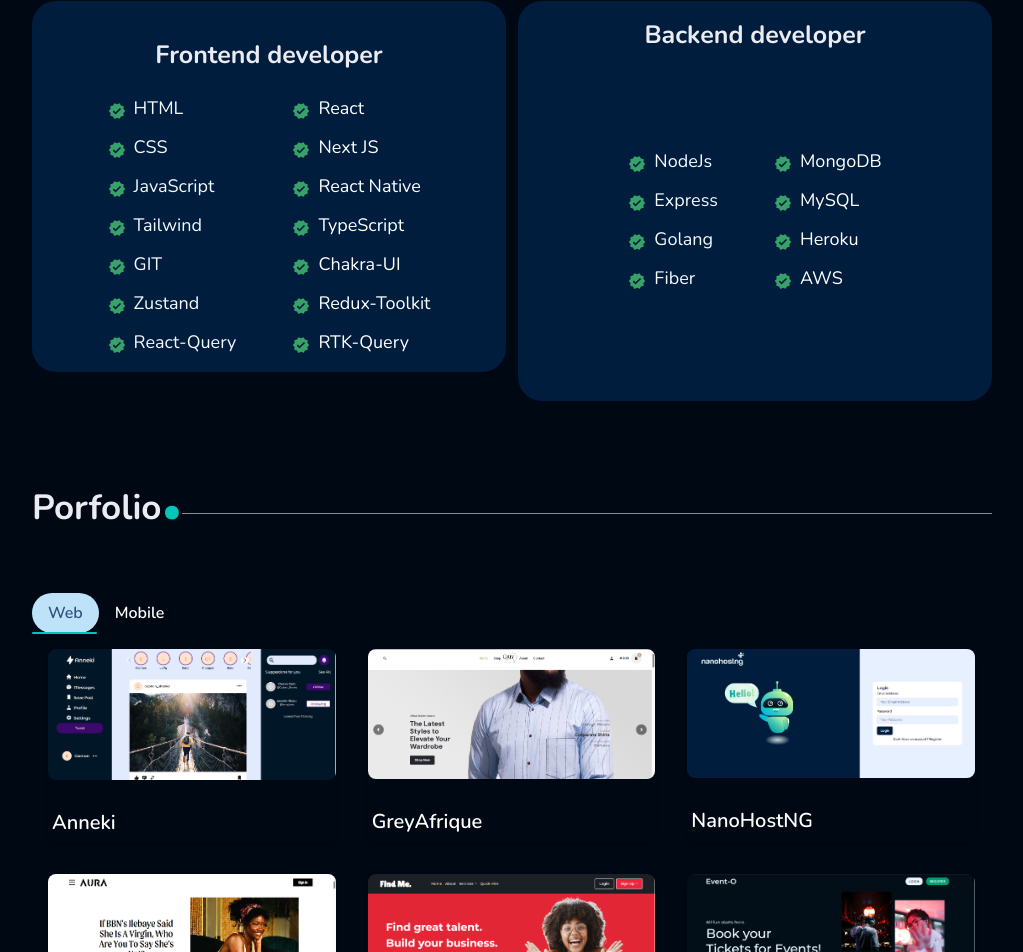
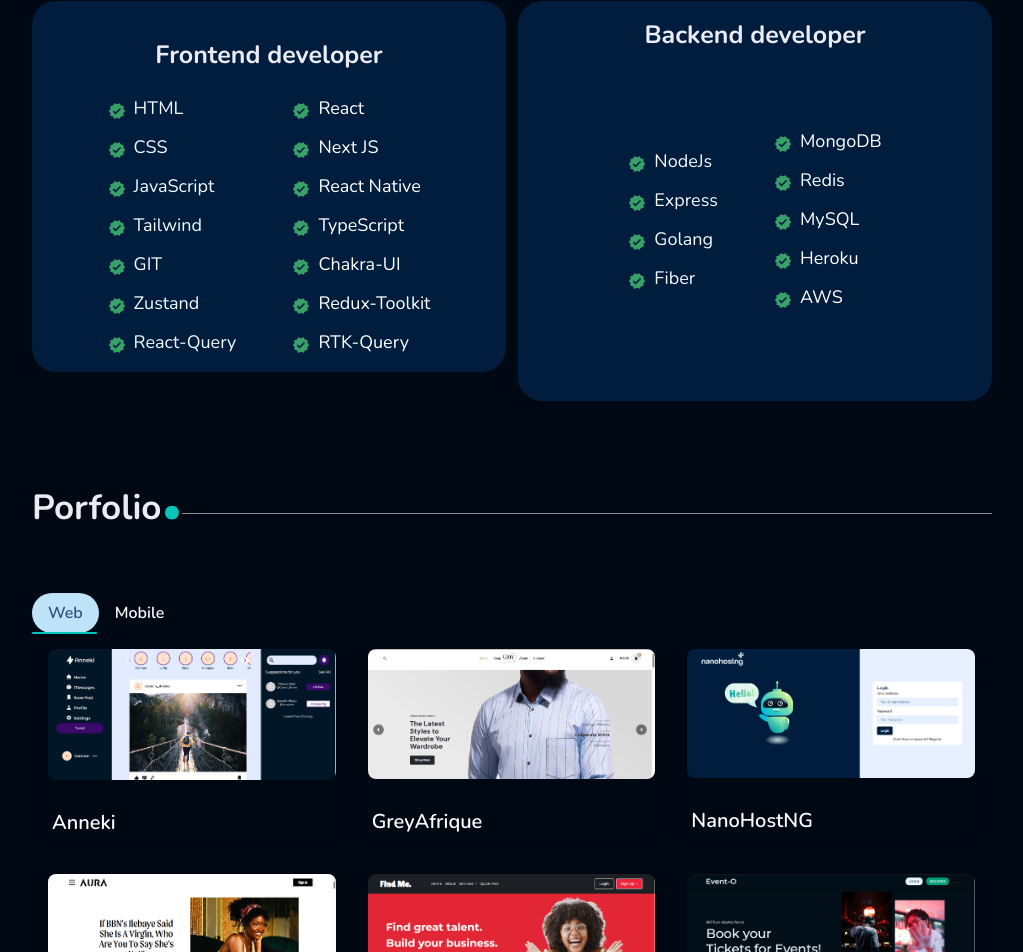
Before and after one commit to Clemon1/New-Portfolio, a React (Vite) app: page / in a window 1280 px wide. Shown: the part 1591-2543 px from the top of the page, without its empty margins (128-1151 px from the left). Built offline with nearby package versions, Linux system fonts and the light colour scheme.

Commit message:
Added new skill

```diff
--- a/src/component/skill.jsx
+++ b/src/component/skill.jsx
@@ -155,6 +155,10 @@ const SkillPage = () => {
               </ListItem>
               <ListItem>
                 <ListIcon as={MdVerified} color='green.500' />
+                Redis
+              </ListItem>
+              <ListItem>
+                <ListIcon as={MdVerified} color='green.500' />
                 MySQL
               </ListItem>
               <ListItem>
```
